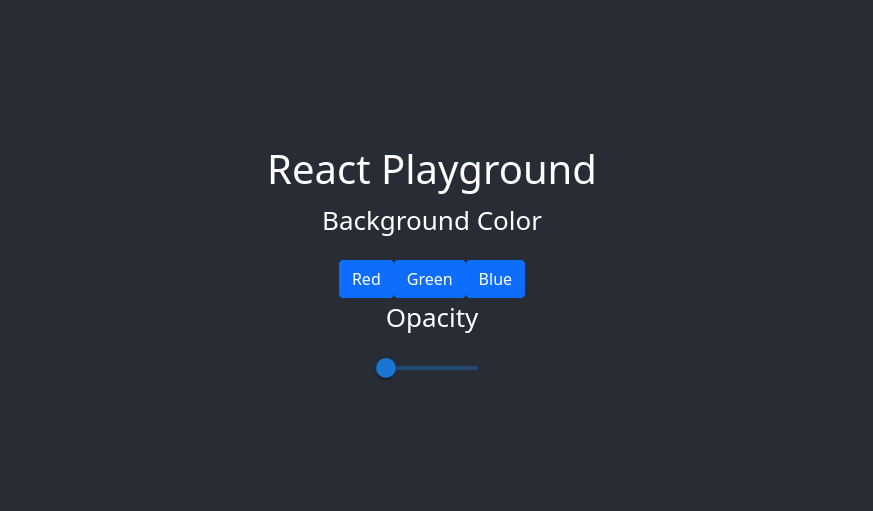
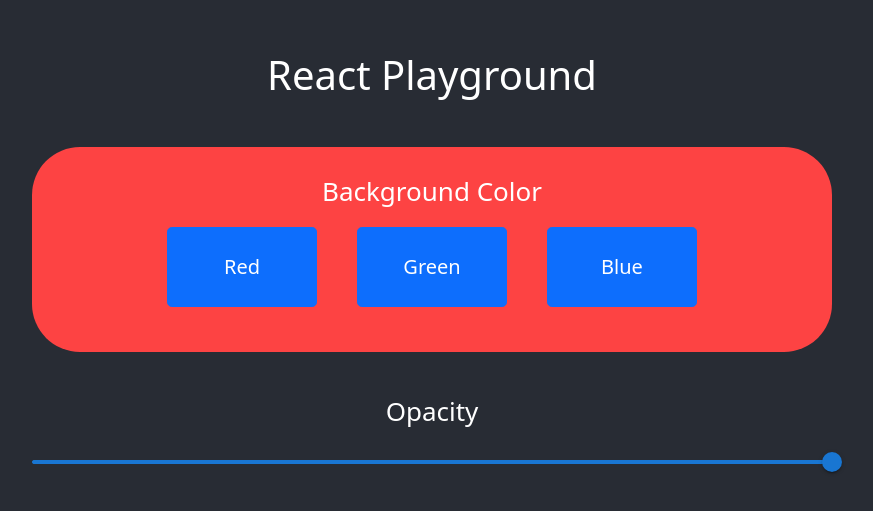
Before and after one commit to oniointeractive/crestron-react-app, a React (Create React App) app: page / in a window 1280 px wide. Shown: the part 131-642 px from the top of the page, without its empty margins (208-1081 px from the left). Built offline with nearby package versions, Linux system fonts and the light colour scheme.

Commit message:
Components

```diff
--- a/src/App.css
+++ b/src/App.css
@@ -9,3 +9,17 @@
   justify-content: center;
   font-size: calc(10px + 2vmin);
 }
+
+.Button-list {
+  padding: 25px;
+  background-color: rgb(253, 67, 67);
+  margin: 40px;
+  border-radius: 48px;
+  width: 800px;
+}
+
+.Button {
+  margin: 0px 20px 20px 20px;
+  height: 80px;
+  width: 150px;
+}
--- a/src/App.tsx
+++ b/src/App.tsx
@@ -8,15 +8,21 @@ function App() {
   return (
     <div className="App">
       <h1>React Playground</h1>
-      <div className="ButtonList">
+      <div className="Button-list">
         <p>Background Color</p>
-        <Button>Red</Button>
-        <Button>Green</Button>
-        <Button>Blue</Button>
+        <Button className="Button" size="lg">
+          Red
+        </Button>
+        <Button className="Button" size="lg">
+          Green
+        </Button>
+        <Button className="Button" size="lg">
+          Blue
+        </Button>
       </div>
       <div className="Slider">
         <p>Opacity</p>
-        <Slider></Slider>
+        <Slider sx={{ width: 800 }} defaultValue={100}></Slider>
       </div>
     </div>
   );
```
